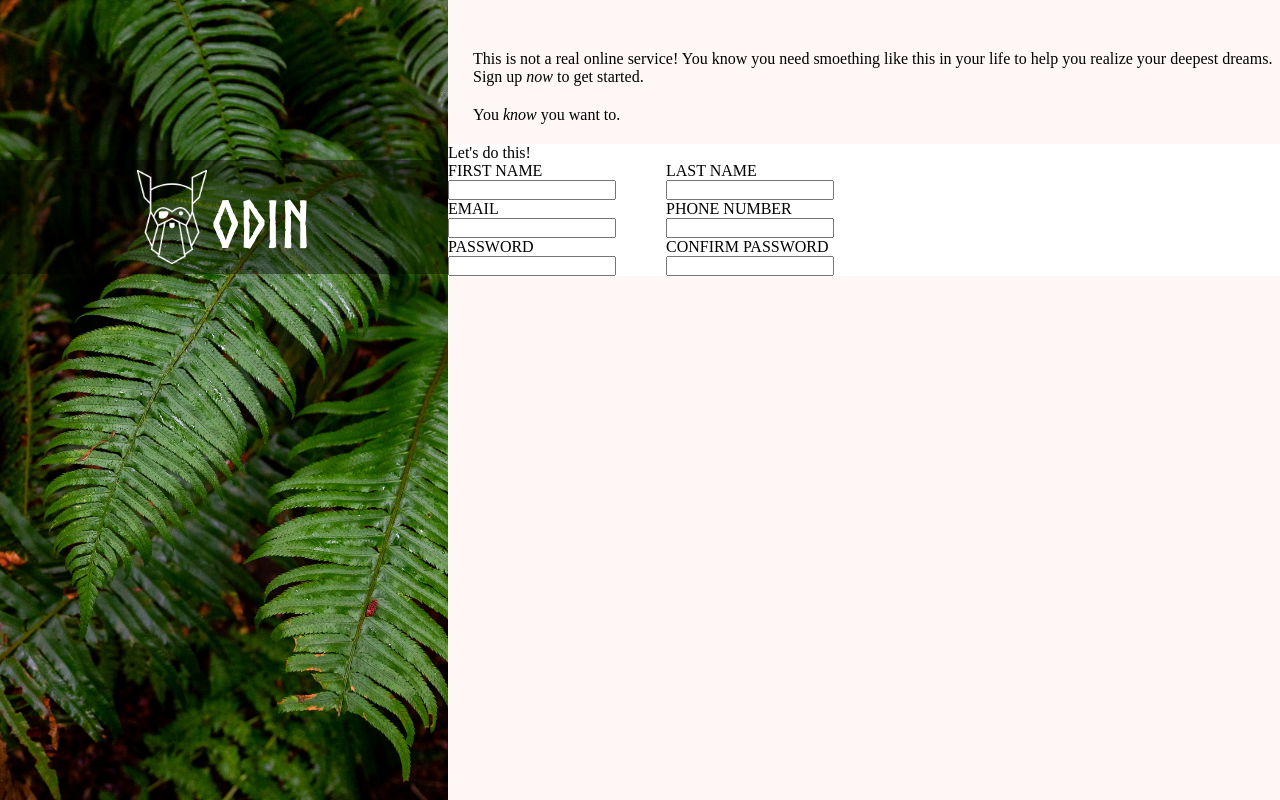
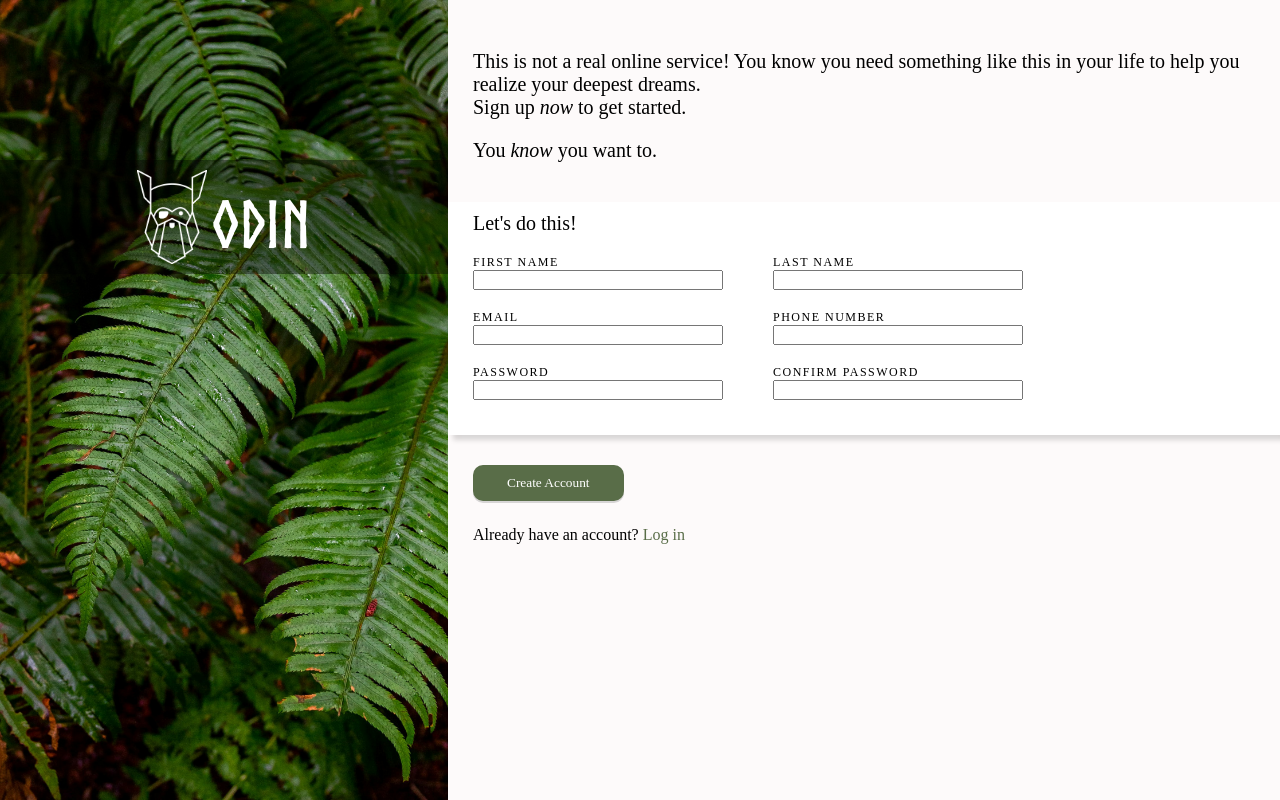
Before and after one commit to AltayHodo/odin-sign-up-form-new, a plain HTML site: page index.html in a window 1280 px wide. Drawn offline with Linux system fonts and the light colour scheme.

Commit message:
Add rest of form and page styles:

```diff
--- a/index.html
+++ b/index.html
@@ -19,14 +19,14 @@
     </div>
     <div class="right">
       <div class="top-text">
-        This is not a real online service! You know you need smoething like this in your life to help you realize your
+        This is not a real online service! You know you need something like this in your life to help you realize your
         deepest dreams. <br>
         Sign up <em>now</em> to get started.
       </div>
       <div class="middle-text">
         You <em>know</em> you want to.
       </div>
-      <form action="">
+      <form action="" id="user-form">
         <div class="form-title">
           Let's do this!
         </div>
@@ -63,6 +63,12 @@
           </div>
         </div>
       </form>
+      <button class="submit-button" onclick="document.getElementById('user-form')">
+        Create Account</button>
+      <div class="bottom-text">
+        Already have an account?
+        <span class="green">Log in</span>
+      </div>
     </div>
   </div>
 </body>
--- a/styles.css
+++ b/styles.css
@@ -1,24 +1,24 @@
-*{
+* {
   margin: 0;
   padding: 0;
   box-sizing: border-box;
   font-family: inherit;
 }
 
-@font-face{
+@font-face {
   font-family: 'Norse Bold';
   src: url('./assets/Norse-Bold.otf') format('opentype');
 }
 
-body{
-  background-color: rgb(255, 246, 246);
+body {
+  background-color: rgb(253, 250, 250);
 }
 
-.main{
+.main {
   display: flex;
 }
 
-.left{
+.left {
   height: 100vh;
   width: 35%;
   background-image: url(./assets/halie-west-25xggax4bSA-unsplash.jpg);
@@ -27,8 +27,8 @@ body{
   position: relative;
 }
 
-.overlay{
-  background-color: rgba(0,0,0, .4);
+.overlay {
+  background-color: rgba(0, 0, 0, .4);
   display: flex;
   align-items: center;
   justify-content: center;
@@ -41,39 +41,75 @@ body{
   top: 20%;
 }
 
-.odin-logo{
+.odin-logo {
   width: 70px;
 }
 
-.odin-text{
+.odin-text {
   margin-top: 15px;
   font-size: 65px;
   font-family: Norse Bold;
 }
 
-.right{
+.right {
   width: 65%;
 }
 
-.top-text{
+.top-text {
   margin-top: 50px;
+  margin-left: 25px;
+  font-size: 20px;
+}
+
+.middle-text {
+  margin: 20px 20px 40px 25px;
+  font-size: 20px;
+}
+
+form {
+  background-color: white;
+  padding: 10px 0 15px 25px;
+  box-shadow: 5px 5px 5px rgb(0, 0, 0, .15);
+}
+
+.form-title {
+  font-size: 20px;
+  margin-bottom: 20px;
+}
+
+.input-row {
+  display: flex;
+  gap: 50px;
+  margin-bottom: 20px;
+  font-size: 12px;
+  letter-spacing: 1.5px;
+}
+
+input {
+  width: 250px;
+}
+
+.input-container {
+  display: flex;
+  flex-direction: column;
+}
+
+.submit-button {
+  background-color: #596D48;
+  color: white;
+  box-shadow: 0px 2px 0 rgba(0, 0, 0, 0.15);
+  border: none;
+  border-radius: 10px;
+  padding: 10px 34px;
+  margin-top: 30px;
   margin-left: 25px;
 }
 
-.middle-text{
-  margin: 20px 20px 20px 25px;
+.bottom-text{
+  margin-left: 25px;
+  margin-top: 25px;
 }
-
-form{
-  background-color: white;
+.green{
+  color: #596D48;
+  cursor: pointer;
 }
-
-.input-row{
-  display: flex;
-  gap: 50px;
-}
-
-.input-container{
-  display: flex;
-  flex-direction: column;
-}
```
